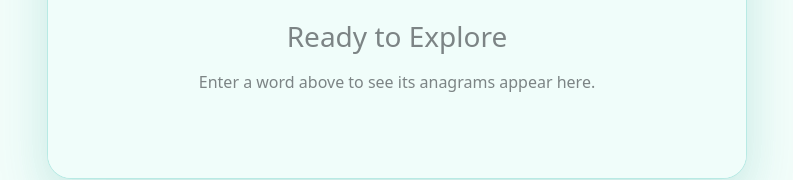
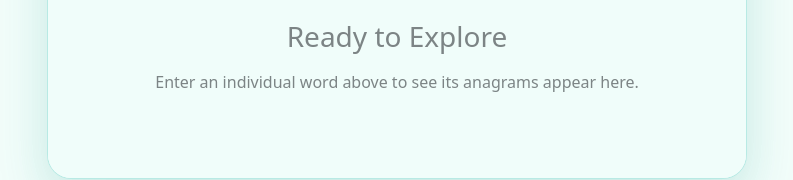
Before and after one commit to alter-ipsum/anagrama, a React (Create React App) app in the folder client/: page / in a window 1280 px wide. Shown: the part 456-636 px from the top of the page, without its empty margins (243-1036 px from the left). Built offline with nearby package versions, Linux system fonts and the light colour scheme.

Commit message:
small info text change;

```diff
--- a/client/src/App.js
+++ b/client/src/App.js
@@ -215,7 +215,7 @@ function App() {
           <div style={styles.resultsContainer}>
             <div className="text-center py-5 text-muted opacity-75">
               <h3 className="mb-3">Ready to Explore</h3>
-              <p>Enter a word above to see its anagrams appear here.</p>
+              <p>Enter an individual word above to see its anagrams appear here.</p>
             </div>
           </div>
         )}
```
